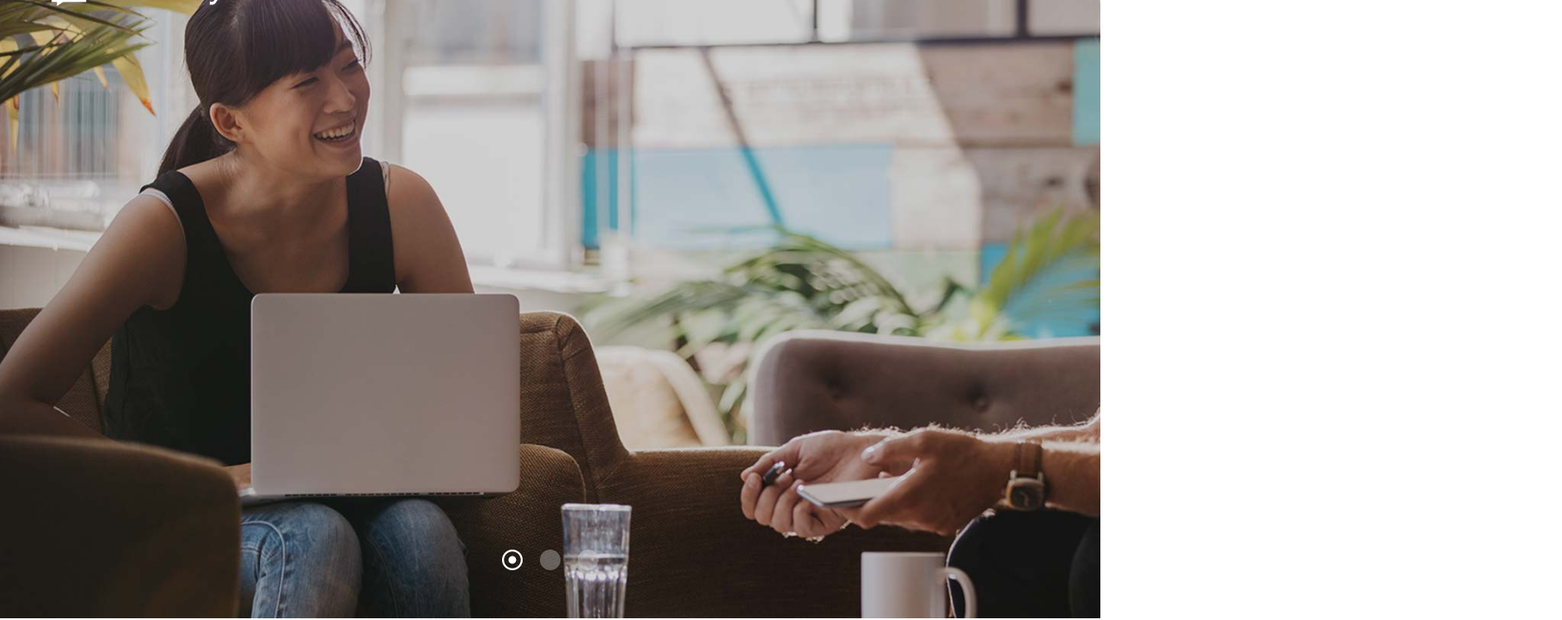
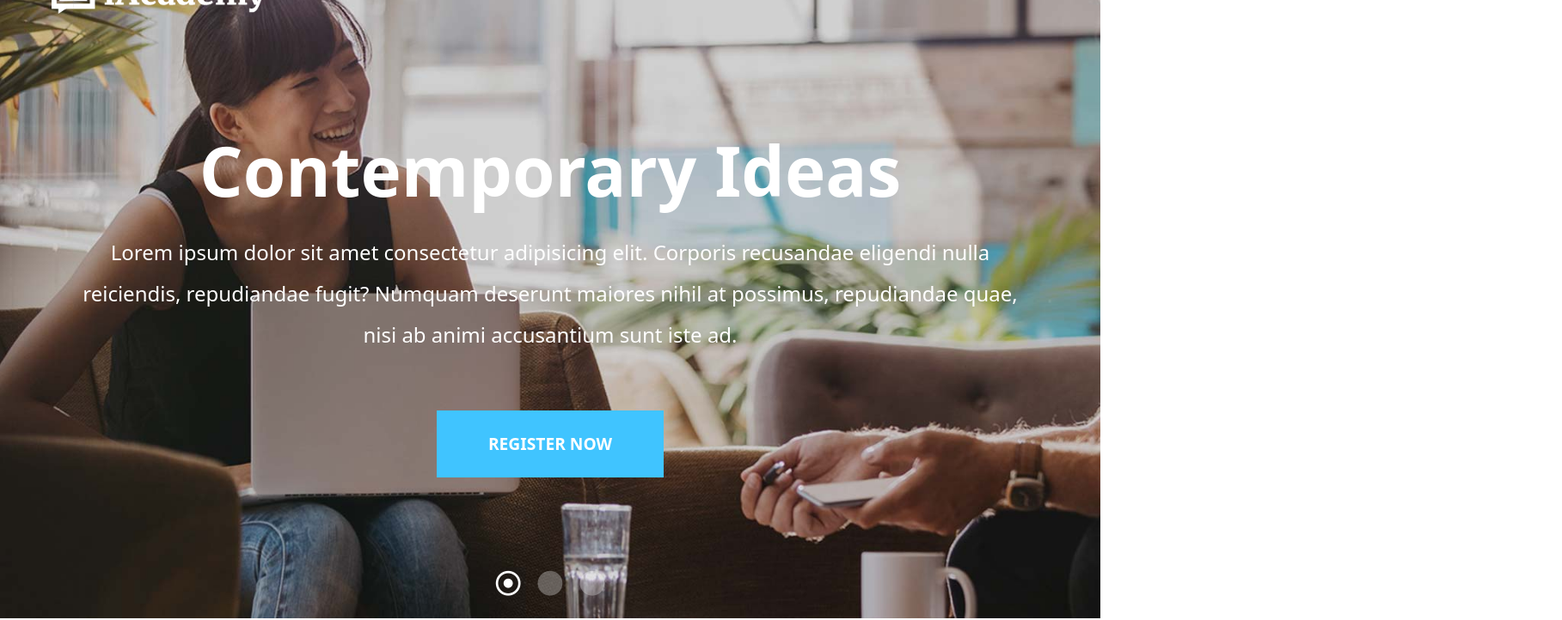
Before and after one commit to andreacagnina/proj-html-vuejs, a Vue app: page / in a window 1280 px wide. Shown: the part 80-802 px from the top of the page at 86% size, 1817 px wide, since content can reach past the window. Built offline with nearby package versions, Linux system fonts and the light colour scheme.

Commit message:
[feat] add carousel section

```diff
--- a/src/components/Carousel.vue
+++ b/src/components/Carousel.vue
@@ -1,5 +1,11 @@
 <script>
+
+import CarouselSection from './CarouselSection.vue';
+
 export default {
+    components: {
+        CarouselSection,
+    },
     data() {
         return {
             slides: [
@@ -23,8 +29,9 @@ export default {
         <div class="carousel-slide" v-for="(slide, index) in slides" :key="index"
             :class="(index === currentIndex) ? 'active' : ''">
             <img :src="slide" alt="carousel image" />
+            <CarouselSection />
         </div>
-        <div class="carousel-indicators">
+        <div class=" carousel-indicators">
             <span v-for="(slide, index) in slides" :key="index" @click="goToSlide(index)"><i
                     :class="(index === currentIndex) ? 'fa-regular fa-circle-dot fa-xl active' : 'fa-solid fa-circle fa-xl'"></i></span>
         </div>
@@ -59,7 +66,7 @@ export default {
 
 .carousel-indicators {
     position: absolute;
-    bottom: 30px;
+    //bottom: 30px;
 
     span {
         padding: 10px;
@@ -72,8 +79,7 @@ export default {
 
     .active {
         color: $ffffff;
+    }
 
-
-    }
 }
 </style>
--- /dev/null
+++ b/src/components/CarouselSection.vue
@@ -0,0 +1,32 @@
+<script>
+export default {
+
+}
+</script>
+
+<template>
+    <div class="container carousel-caption top-50 start-50 translate-middle lh-lg">
+        <h1 class="display-1 mb-4">Contemporary Ideas</h1>
+        <p class="fs-4"> Lorem ipsum dolor sit amet consectetur adipisicing elit. Corporis recusandae
+            eligendi nulla
+            reiciendis, repudiandae fugit? Numquam deserunt maiores nihil at possimus, repudiandae quae, nisi ab
+            animi accusantium sunt iste ad.</p>
+        <button class=" button my-5">REGISTER NOW</button>
+    </div>
+</template>
+
+<style lang="scss" scoped>
+@use '../styles/partials/Colors' as*;
+
+h1 {
+    font-weight: 600;
+}
+
+.button {
+    background-color: $a40c4ff;
+    border: $a000000;
+    color: $ffffff;
+    padding: 20px 60px;
+    font-weight: 600;
+}
+</style>
--- a/src/components/HeaderApp.vue
+++ b/src/components/HeaderApp.vue
@@ -48,7 +48,7 @@ export default {
 @use '../styles/partials/Colors' as*;
 
 img {
-  width: 200px;
+  width: 250px;
 }
 
 
@@ -64,8 +64,6 @@ ul {
   a {
     text-transform: uppercase;
     color: $ffffff;
-    font-size: larger;
-
   }
 }
 
--- a/src/styles/generals.scss
+++ b/src/styles/generals.scss
@@ -1,4 +1,8 @@
 @import "../node_modules/bootstrap/scss/bootstrap";
+
+body {
+    font-size: 1.2rem;
+}
 
 a {
     text-decoration: none;
--- a/src/styles/partials/_Colors.scss
+++ b/src/styles/partials/_Colors.scss
@@ -7,6 +7,8 @@ $b9b9b9: #b9b9b9;
 $a40c4ff: #40c4ff;
 $ababab: #ababab;
 $a6a6a6: #a6a6a6;
+$a55acee: #55acee;
+$a959595: #959595;
 $a92919c: #92919c;
 $a898989: #898989;
 $a808080: #808080;
@@ -43,6 +45,8 @@ $fcfcfc: #fcfcfc;
 $f7fdff: #f7fdff;
 $fbf9f9: #FBF9F9;
 $f2f8fc: #f2f8fc;
+$ffd740: #ffd740;
+$a9ce0ff: #9ce0ff;
 $a40c4ff: #40C4FF;
 $ef2853: #EF2853;
 $ee2852: #EE2852;
```
